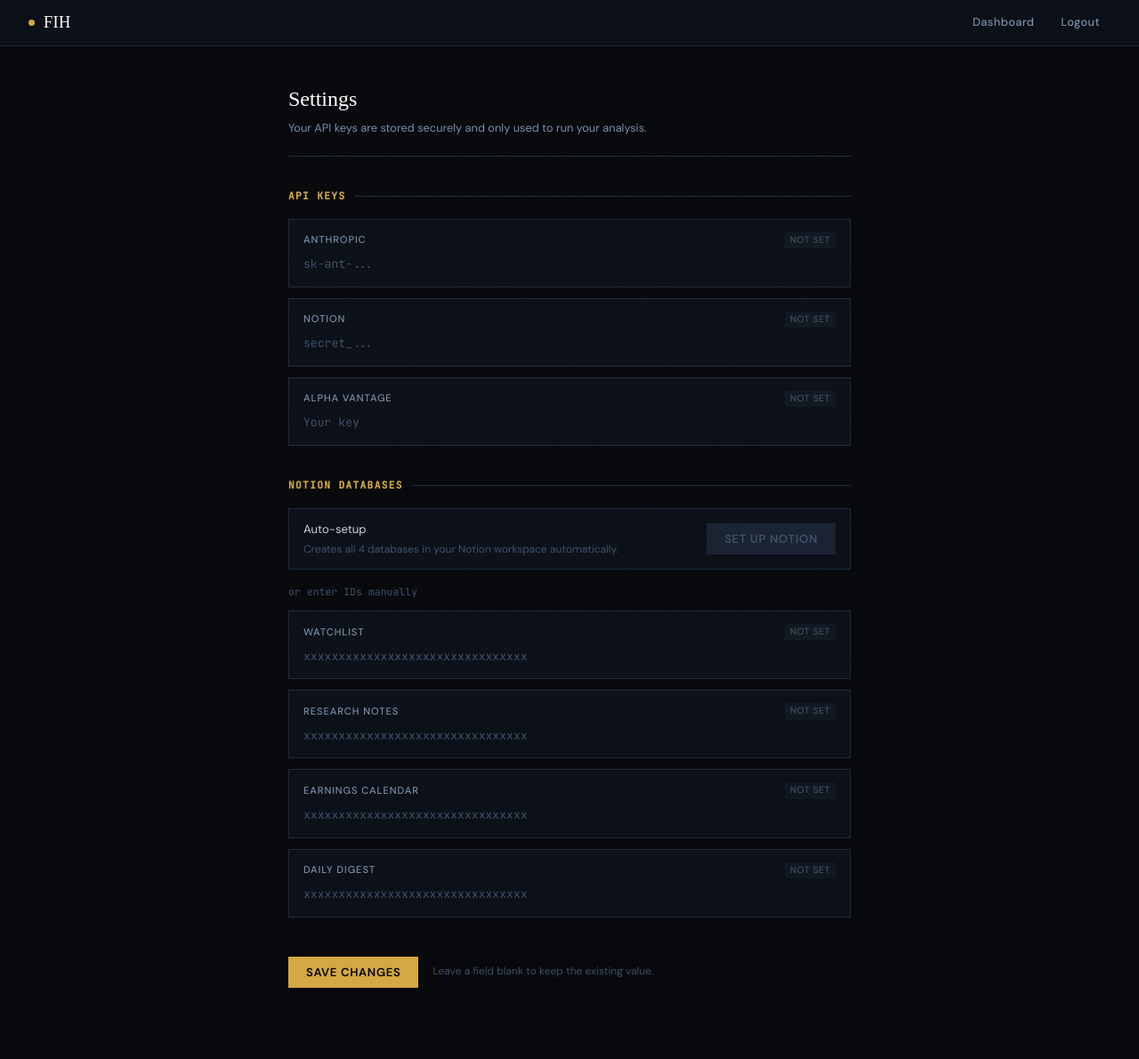
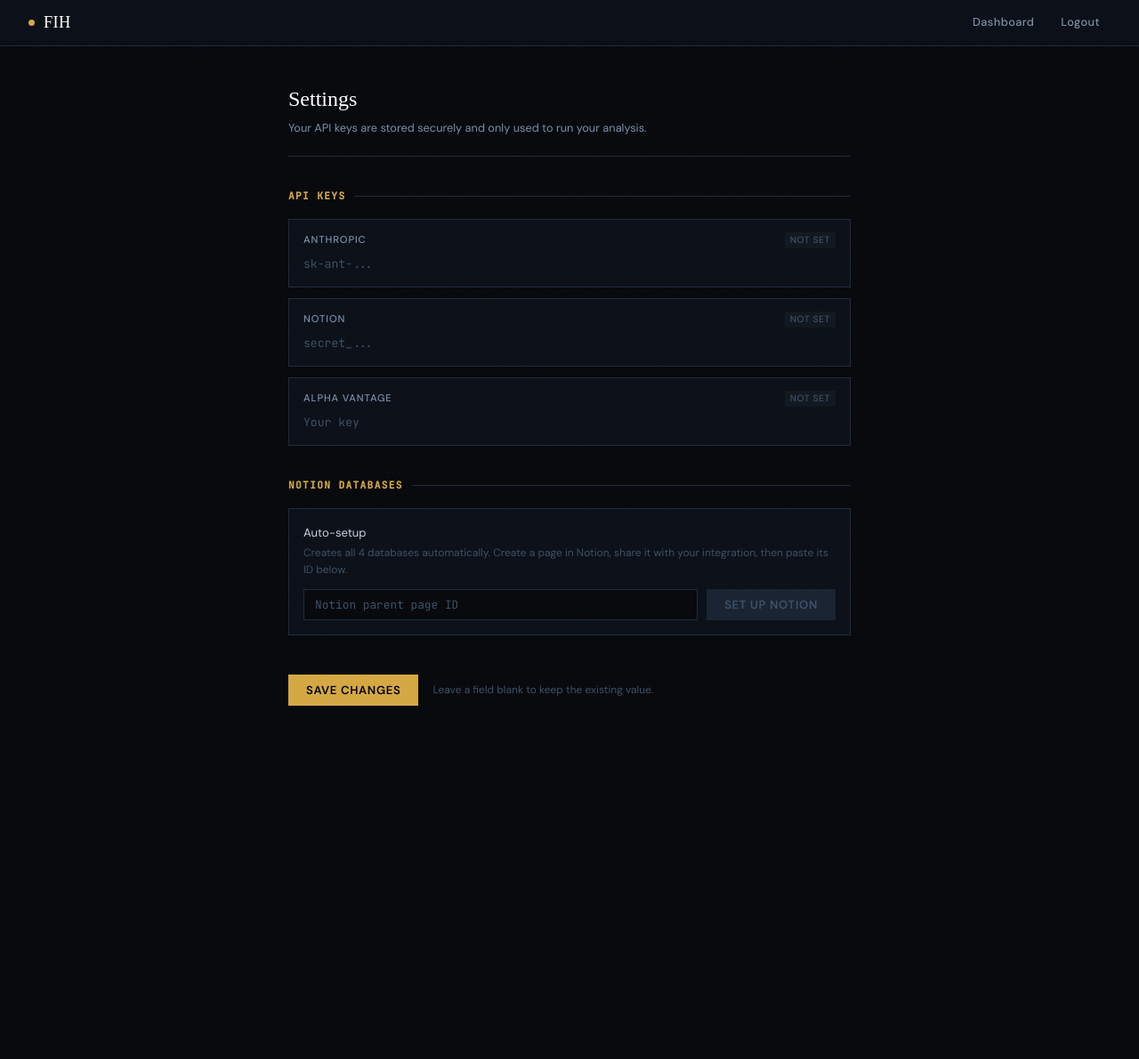
Before and after one commit to daveades/FIH, a Flask app: template templates/settings.html in a window 1280 px wide. Shown: the whole page at 89% size. After the commit the page ends 793 px from the top, so only its background shows below. Run offline with Flask 3, Linux system fonts and the light colour scheme; the template is opened without the code that fills it, so the values that code supplies are empty; some web fonts are replaced.

Commit message:
removed manual db id fields and added empty watchlist guard

```diff
--- a/main.py
+++ b/main.py
@@ -13,6 +13,9 @@ def run():
     logger.info(f"date: {today}")
 
     watchlist = get_watchlist()
+    if not watchlist:
+        logger.info("no tickers on watchlist — nothing to run")
+        return
     logger.info(f"{len(watchlist)} tickers on watchlist: {', '.join(s['ticker'] for s in watchlist)}")
 
     logger.section("fetching market data")
--- a/templates/settings.html
+++ b/templates/settings.html
@@ -187,69 +187,26 @@
                 <div class="section-line"></div>
             </div>
 
-            <div style="display:flex; align-items:center; justify-content:space-between; margin-bottom:16px; padding:12px 16px; background:var(--surface); border:1px solid var(--border);">
-                <div>
-                    <div style="font-size:0.82rem; color:var(--text); margin-bottom:3px;">Auto-setup</div>
-                    <div style="font-size:0.75rem; color:var(--text-3);">Creates all 4 databases in your Notion workspace automatically.</div>
+            <div style="margin-bottom:16px; padding:16px; background:var(--surface); border:1px solid var(--border);">
+                <div style="font-size:0.82rem; color:var(--text); margin-bottom:3px;">Auto-setup</div>
+                <div style="font-size:0.75rem; color:var(--text-3); margin-bottom:12px;">Creates all 4 databases automatically. Create a page in Notion, share it with your integration, then paste its ID below.</div>
+                <div style="display:flex; gap:10px; align-items:center;">
+                    <input type="text" id="parent-page-id" placeholder="Notion parent page ID"
+                           style="flex:1; padding:8px 12px; background:var(--bg); border:1px solid var(--border); color:var(--text); font-family:var(--mono); font-size:0.8rem;">
+                    <button type="button" id="setup-btn" class="btn"
+                        style="width:auto; flex-shrink:0;"
+                        {% if not user.notion_api_key %}disabled title="Save your Notion API key first"{% endif %}>
+                        Set up Notion
+                    </button>
                 </div>
-                <button type="button" id="setup-btn" class="btn"
-                    style="width:auto; flex-shrink:0;"
-                    {% if not user.notion_api_key %}disabled title="Save your Notion API key first"{% endif %}>
-                    Set up Notion
-                </button>
             </div>
             <div id="setup-msg" style="display:none; font-size:0.78rem; margin-bottom:14px; padding:8px 10px; border-left:2px solid;"></div>
 
-            <div style="font-size:0.72rem; color:var(--text-3); margin-bottom:12px; font-family:var(--mono);">
-                or enter IDs manually
+            {% if user.watchlist_db_id %}
+            <div style="font-size:0.78rem; color:var(--green); padding:8px 10px; background:rgba(29,184,106,0.07); border-left:2px solid var(--green);">
+                Notion databases connected.
             </div>
-
-            <div class="field-grid">
-                <div class="key-field">
-                    <label>
-                        Watchlist
-                        <span class="key-status {{ 'set' if user.watchlist_db_id else 'unset' }}">
-                            {{ 'connected' if user.watchlist_db_id else 'not set' }}
-                        </span>
-                    </label>
-                    <input type="text" name="watchlist_db_id"
-                           value="{{ user.watchlist_db_id or '' }}"
-                           placeholder="xxxxxxxxxxxxxxxxxxxxxxxxxxxxxxxx">
-                </div>
-                <div class="key-field">
-                    <label>
-                        Research Notes
-                        <span class="key-status {{ 'set' if user.research_notes_db_id else 'unset' }}">
-                            {{ 'connected' if user.research_notes_db_id else 'not set' }}
-                        </span>
-                    </label>
-                    <input type="text" name="research_notes_db_id"
-                           value="{{ user.research_notes_db_id or '' }}"
-                           placeholder="xxxxxxxxxxxxxxxxxxxxxxxxxxxxxxxx">
-                </div>
-                <div class="key-field">
-                    <label>
-                        Earnings Calendar
-                        <span class="key-status {{ 'set' if user.earnings_calendar_db_id else 'unset' }}">
-                            {{ 'connected' if user.earnings_calendar_db_id else 'not set' }}
-                        </span>
-                    </label>
-                    <input type="text" name="earnings_calendar_db_id"
-                           value="{{ user.earnings_calendar_db_id or '' }}"
-                           placeholder="xxxxxxxxxxxxxxxxxxxxxxxxxxxxxxxx">
-                </div>
-                <div class="key-field">
-                    <label>
-                        Daily Digest
-                        <span class="key-status {{ 'set' if user.daily_digest_db_id else 'unset' }}">
-                            {{ 'connected' if user.daily_digest_db_id else 'not set' }}
-                        </span>
-                    </label>
-                    <input type="text" name="daily_digest_db_id"
-                           value="{{ user.daily_digest_db_id or '' }}"
-                           placeholder="xxxxxxxxxxxxxxxxxxxxxxxxxxxxxxxx">
-                </div>
-            </div>
+            {% endif %}
         </div>
 
         <div class="submit-row">
@@ -273,11 +230,20 @@
 
     if (setupBtn) {
         setupBtn.addEventListener('click', async () => {
+            const parentPageId = document.getElementById('parent-page-id').value.trim();
+            if (!parentPageId) {
+                showMsg('Enter a parent page ID first.', false);
+                return;
+            }
             setupBtn.disabled = true;
             setupBtn.textContent = 'Setting up...';
             setupMsg.style.display = 'none';
 
-            const res = await fetch('/setup-notion', { method: 'POST' });
+            const res = await fetch('/setup-notion', {
+                method: 'POST',
+                headers: { 'Content-Type': 'application/json' },
+                body: JSON.stringify({ parent_page_id: parentPageId })
+            });
             const data = await res.json();
 
             if (data.ok) {
```
Also changed, not shown: tools/notion_setup.py (+48 -51 lines).
